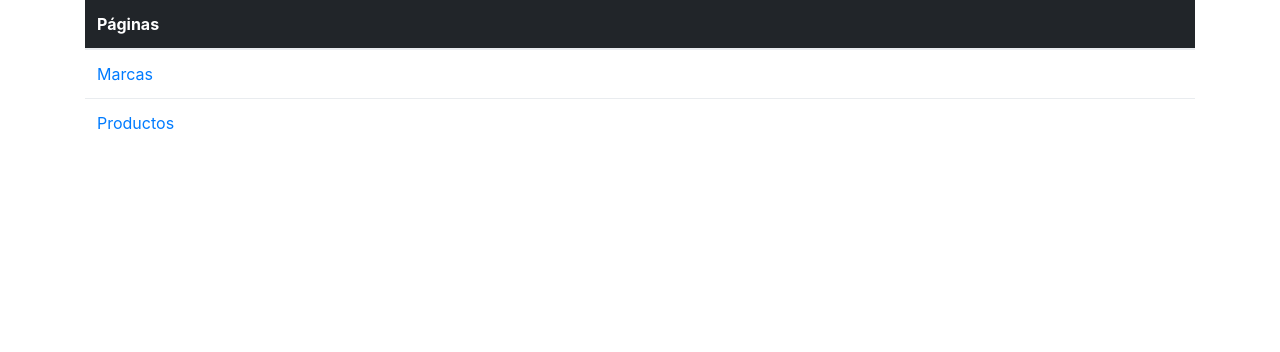
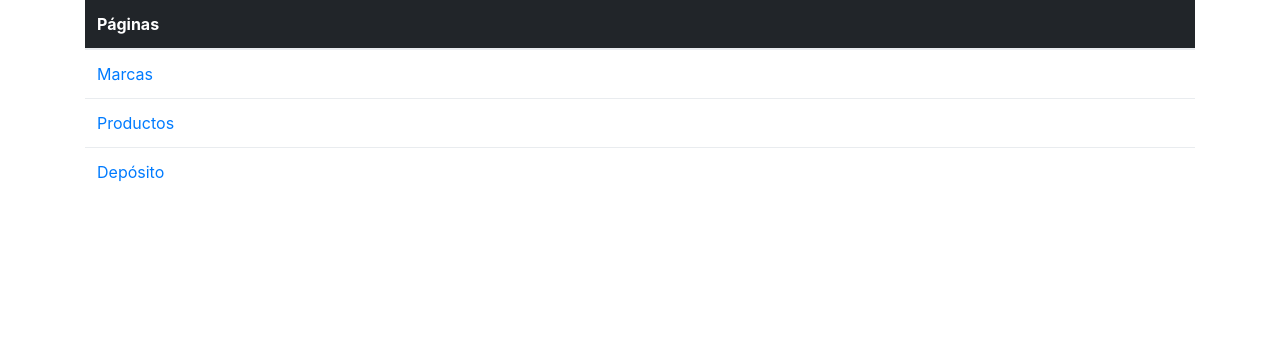
Before and after one commit to sebah12/side_manager, a Django app: page /manager/ in a window 1280 px wide. Shown: the part 153-505 px from the top of the page. Run offline with Django 3.2, Linux system fonts and the light colour scheme; the visitor is signed in with stand-in values (Sample User, id 1); parts of the project's set-up code (start-up, migrations or seed data) failed here and were passed over; some libraries are stand-ins or nearby versions; some web fonts are replaced.

Commit message:
Update manager template and urls to show deposit view

```diff
--- a/side_project/urls.py
+++ b/side_project/urls.py
@@ -41,6 +41,7 @@ urlpatterns = [
         views.ItemDeleteView.as_view(), name='delete_item'),
     url(r'^productos/new/$', views.new_item, name='new_item'),
     url(r'^productos/$', views.ProductoListView.as_view(), name='productos'),
+    url(r'^deposito/$', views.DepositoListView.as_view(), name='deposito'),
     url(r'^admin/', admin.site.urls),
     url(r'^settings/password/$',
         auth_views.PasswordChangeView.as_view(
--- a/templates/manager.html
+++ b/templates/manager.html
@@ -18,6 +18,9 @@
         <tr>
           <td><a href="{% url 'productos' %}">Productos</a></td>
         </tr>
+        <tr>
+          <td><a href="{% url 'deposito' %}">Depósito</a></td>
+        </tr>
       </tbody>
     </table>
 {% endblock %}
```
